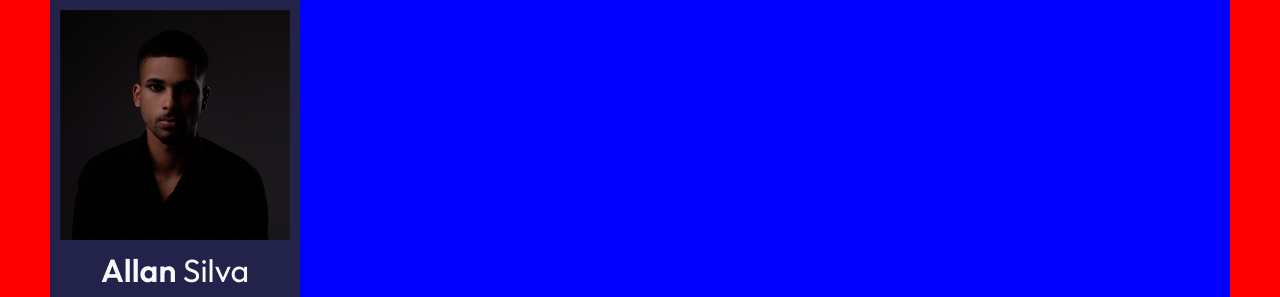
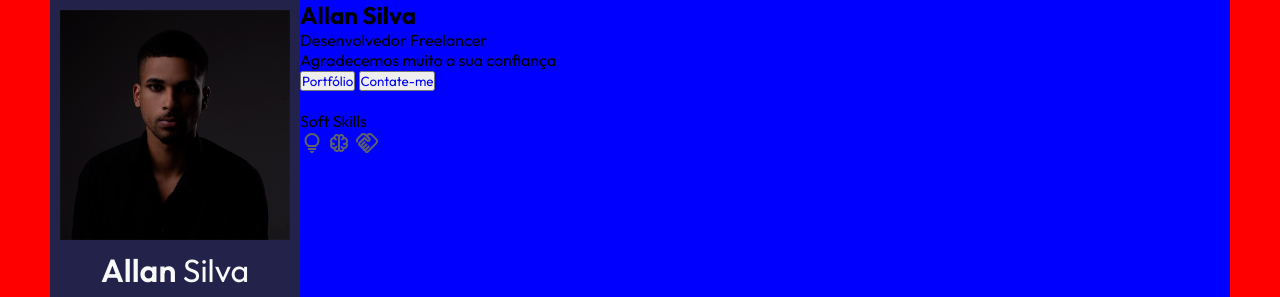
Before and after one commit to allangdasilva/projeto-portfolio, a plain HTML site: page index.html in a window 1280 px wide. Shown: the top 297 px of the page. Drawn offline with Linux system fonts and the light colour scheme.

Commit message:
Estrutura HTML da section 01 criada + adição de alguns ícones svg

```diff
--- a/index.html
+++ b/index.html
@@ -133,7 +133,56 @@
             </header>
             <!-- Main -->
              <main>
-
+                <!-- Section 01 -->
+                <section class="section-01">
+                    <!-- Container Info -->
+                    <div class="section-01-c-info">
+                        <!-- Title -->
+                        <div class="info-c-title">
+                            <h2>Allan <span>Silva</span></h2>
+                        </div>
+                        <!-- Skills -->
+                        <div class="info-c-skills">
+                            <p>
+                                <span class="info-skills-text-01">Desenvolvedor</span>
+                                <span class="info-skills-text-02">Freelancer</span>
+                            </p>
+                        </div>
+                        <!-- Text -->
+                        <div class="info-c-text">
+                            <p>Agradecemos muito a sua confiança</p>
+                        </div>
+                        <!-- Buttons -->
+                        <div class="info-c-buttons">
+                            <button class="button-portfolio">
+                                <a href="#">Portfólio</a>
+                            </button>
+                            <button class="button-contact">
+                                <a href="#">Contate-me</a>
+                            </button>
+                        </div>
+                    </div>
+                    <!-- Container Profile -->
+                    <div class="section-01-c-profile">
+                        <!-- Profile Info -->
+                        <div class="profile-c-info">
+                            <!-- Images -->
+                            <img src="" alt="" class="profile-image">
+                            <img src="" alt="" class="circular-image">
+                            <!-- Drop Box -->
+                            <div class="info-c-drop-box">
+                                <div class="box-skills">
+                                    <p>Soft Skills</p>
+                                </div>
+                                <div class="box-images">
+                                    <img src="images/svg/light.svg" alt="light icon">
+                                    <img src="images/svg/neurology.svg" alt="brain icon">
+                                    <img src="images/svg/handshake.svg" alt="handshake icon">
+                                </div>
+                            </div>
+                        </div>
+                    </div>
+                </section>
              </main>
         </div>
     </div>
```
Also changed, not shown: images/svg/handshake.svg (added), images/svg/light.svg (added), images/svg/neurology.svg (added).
